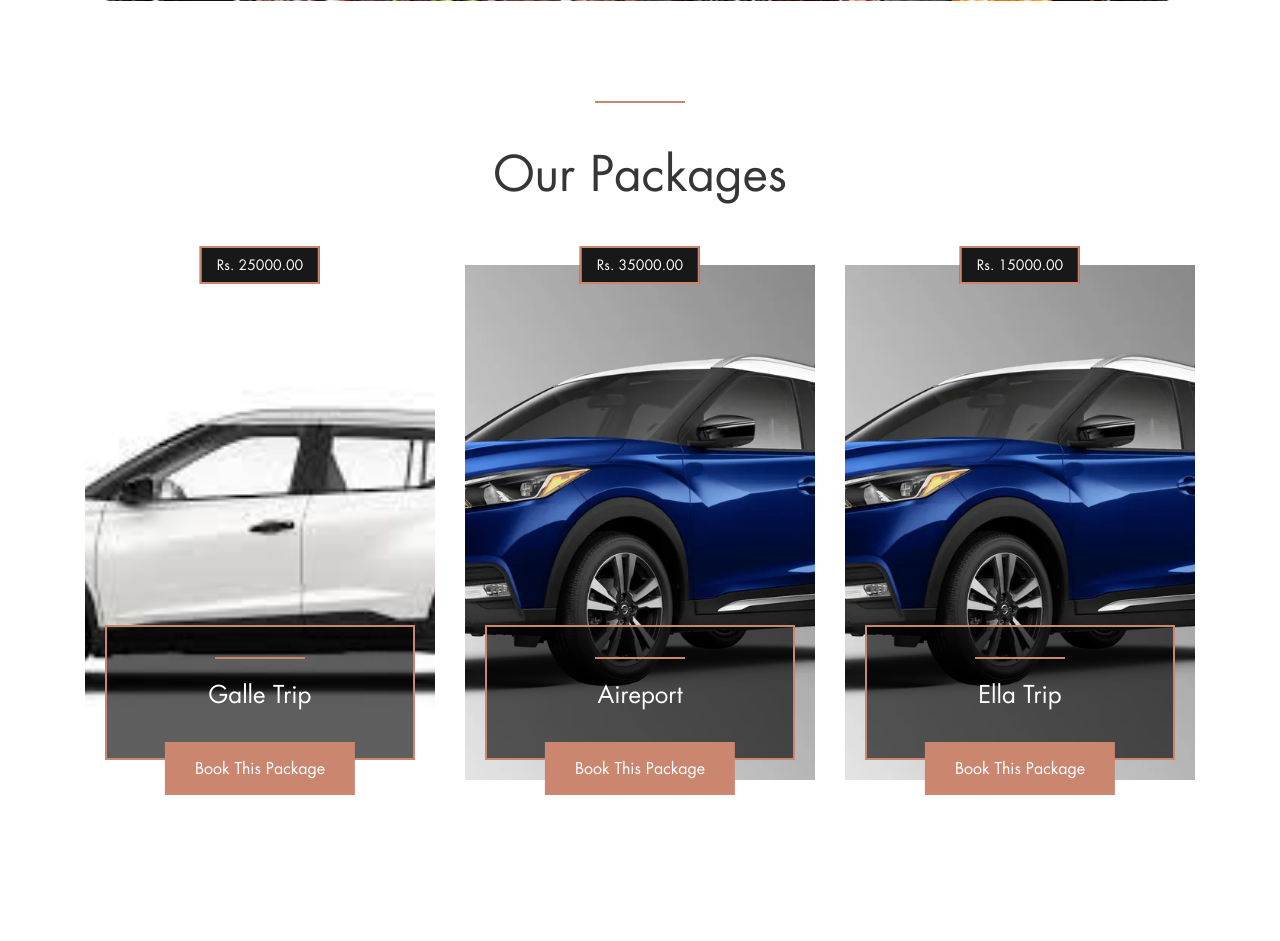
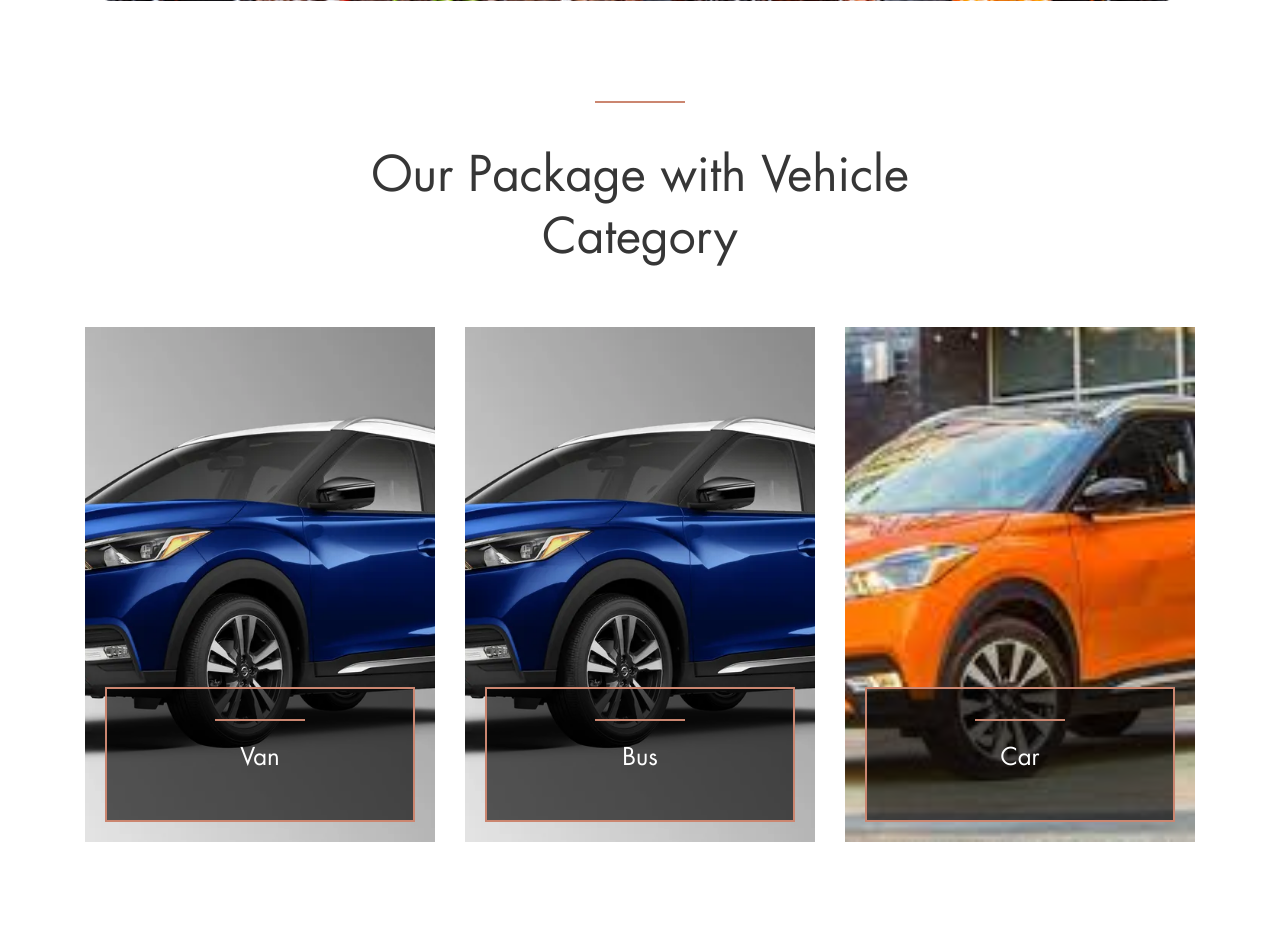
Before and after one commit to KanishkaDewSandaruwan/vehicleRent, a PHP site: page / in a window 1280 px wide. Shown: the part 1846-2787 px from the top of the page. Run offline with PHP 8.4, Linux system fonts and the light colour scheme; data comes from the database, SQL or seed files in the repository; a map, chart or similar area stays blank; some libraries are stand-ins or nearby versions; grey boxes are pictures that could not be loaded.

Commit message:
completed with others

```diff
--- a/admin/js/include/homejs.js
+++ b/admin/js/include/homejs.js
@@ -21,7 +21,7 @@ addContactMessage = (form) => {
                         }
                     });
                 } else { errorMessage("Please Enter Message"); }
-            } else { errorMessage("Please Enter Phone Number"); }
+            } else { errorMessage("Please Enter Subject"); }
         } else { errorMessage("Please Enter Email Address"); }
     } else { errorMessage("Please Enter Your Name"); }
 
--- a/admin/message.php
+++ b/admin/message.php
@@ -32,7 +32,7 @@
 
                                             <th>Name</th>
                                             <th>Email</th>
-                                            <th>Address</th>
+                                            <th>Subject</th>
                                             <th>Message</th>
                                         </tr>
                                     </thead>
--- a/admin/pages/navbar.php
+++ b/admin/pages/navbar.php
@@ -1,6 +1,6 @@
 <nav id="sidebar" class="sidebar js-sidebar">
     <div class="sidebar-content js-simplebar">
-        <a class="sidebar-brand" href="index.html">
+        <a class="sidebar-brand" href="index.php">
             <span class="align-middle">Roshan's Geuest House</span>
             <span class="align-middle">Vehicle Rent Service</span>
         </a>
@@ -47,7 +47,7 @@
 
             <li class="sidebar-item">
                 <a class="sidebar-link" href="orders.php">
-                    <i class="align-middle" data-feather="file"></i> <span class="align-middle">Orders</span>
+                    <i class="align-middle" data-feather="file"></i> <span class="align-middle">Package Orders</span>
                 </a>
             </li>
             <li class="sidebar-item">
--- a/contact.php
+++ b/contact.php
@@ -122,7 +122,7 @@
         <div class="container">
             <div class="row">
                 <div class="col-12">
-                    <iframe src="https://www.google.com/maps/embed?pb=!1m18!1m12!1m3!1d22236.40558254599!2d-118.25292394686001!3d34.057682914027104!2m3!1f0!2f0!3f0!3m2!1i1024!2i768!4f13.1!3m3!1m2!1s0x80c2c75ddc27da13%3A0xe22fdf6f254608f4!2z4Kay4Ka4IOCmj-CmnuCnjeCmnOCnh-CmsuCnh-CmuCwg4KaV4KeN4Kav4Ka-4Kay4Ka_4Kar4KeL4Kaw4KeN4Kao4Ka_4Kav4Ka84Ka-LCDgpq7gpr7gprDgp43gppXgpr_gpqgg4Kav4KeB4KaV4KeN4Kak4Kaw4Ka-4Ka34KeN4Kaf4KeN4Kaw!5e0!3m2!1sbn!2sbd!4v1532328708137" allowfullscreen></iframe>
+                <iframe src="https://www.google.com/maps/embed?pb=!1m18!1m12!1m3!1d3966.9263814348415!2d80.1009201!3d6.1405918!2m3!1f0!2f0!3f0!3m2!1i1024!2i768!4f13.1!3m3!1m2!1s0x3ae177c197b15779%3A0x92a333e4a6c88a2!2sRoshan&#39;s%20Guest%20House!5e0!3m2!1sen!2slk!4v1668007130892!5m2!1sen!2slk" width="600" height="450" style="border:0;" allowfullscreen="" loading="lazy" referrerpolicy="no-referrer-when-downgrade"></iframe>
                 </div>
             </div>
         </div>
--- a/index.php
+++ b/index.php
@@ -124,6 +124,52 @@
     </section>
     <!-- ##### Pool Area End ##### -->
 
+      <!-- ##### Rooms Area Start ##### -->
+      <section class="rooms-area section-padding-100-0">
+        <div class="container">
+            <div class="row justify-content-center">
+                <div class="col-12 col-lg-6">
+                    <div class="section-heading text-center">
+                        <div class="line-"></div>
+                        <h2>Our Package with Vehicle Category </h2>
+                    </div>
+                </div>
+            </div>
+
+            <div class="row justify-content-center">
+            <?php
+                        $getall = getAllCategory();
+
+                        while($row=mysqli_fetch_assoc($getall)){
+                            $cat_id = $row['cat_id'];
+                            $img = $row['cat_image'];
+                            $img_src = "server/uploads/category/".$img;
+
+                        $getallCp2 = getpackageByCatID($cat_id);
+                        if ($row2 = mysqli_fetch_assoc($getallCp2)) {
+                            ?>
+                <!-- Single Rooms Area -->
+                <div class="col-12 col-md-6 col-lg-4">
+                   <a href="packages.php?cat_id=<?php echo $cat_id; ?>">
+                   <div class="single-rooms-area wow fadeInUp" data-wow-delay="100ms">
+                        <!-- Thumbnail -->
+                        <div class="bg-thumbnail bg-img" style="background-image: url('<?php echo $img_src; ?>');"></div>
+                        <div class="rooms-text">
+                            <div class="line"></div>
+                            <h4><?php echo $row['cat_name']; ?></h4>
+
+                        </div>
+
+                    </div>
+                   </a>
+                </div>
+                <?php } } ?>
+
+
+            </div>
+        </div>
+    </section>
+
      <!-- ##### Rooms Area Start ##### -->
      <section class="rooms-area section-padding-100-0">
         <div class="container">
@@ -171,9 +217,7 @@
     <!-- ##### Contact Area Start ##### -->
     <section class="contact-area d-flex flex-wrap align-items-center">
         <div class="home-map-area">
-            <iframe
-                src="https://www.google.com/maps/embed?pb=!1m18!1m12!1m3!1d22236.40558254599!2d-118.25292394686001!3d34.057682914027104!2m3!1f0!2f0!3f0!3m2!1i1024!2i768!4f13.1!3m3!1m2!1s0x80c2c75ddc27da13%3A0xe22fdf6f254608f4!2z4Kay4Ka4IOCmj-CmnuCnjeCmnOCnh-CmsuCnh-CmuCwg4KaV4KeN4Kav4Ka-4Kay4Ka_4Kar4KeL4Kaw4KeN4Kao4Ka_4Kav4Ka84Ka-LCDgpq7gpr7gprDgp43gppXgpr_gpqgg4Kav4KeB4KaV4KeN4Kak4Kaw4Ka-4Ka34KeN4Kaf4KeN4Kaw!5e0!3m2!1sbn!2sbd!4v1532328708137"
-                allowfullscreen></iframe>
+        <iframe src="https://www.google.com/maps/embed?pb=!1m18!1m12!1m3!1d3966.9263814348415!2d80.1009201!3d6.1405918!2m3!1f0!2f0!3f0!3m2!1i1024!2i768!4f13.1!3m3!1m2!1s0x3ae177c197b15779%3A0x92a333e4a6c88a2!2sRoshan&#39;s%20Guest%20House!5e0!3m2!1sen!2slk!4v1668007130892!5m2!1sen!2slk" width="600" height="450" style="border:0;" allowfullscreen="" loading="lazy" referrerpolicy="no-referrer-when-downgrade"></iframe>
         </div>
         <!-- Contact Info -->
         <div class="contact-info">
--- a/profile.php
+++ b/profile.php
@@ -81,7 +81,7 @@
     <section class="rooms-area section-padding-0-100">
         <div class="container mt-5 mb-5">
             <div class="row">
-                <div class="col-md-2"><a href="booking_list.php" class="btn btn-primary">My Orders List</a></div>
+                <div class="col-md-2"><a href="booking_list.php" class="btn btn-primary">My Packages List</a></div>
                 <div class="col-md-4"><a href="rent_list.php" class="btn btn-primary">My Car Rent List</a></div>
             </div>
             <div class="row">
--- a/server/inc/get.php
+++ b/server/inc/get.php
@@ -17,6 +17,14 @@ function getAllAvailablepackage()
     include 'connection.php';
 
     $viewcat = "SELECT * FROM package WHERE is_deleted = 0 AND package_status = 1 ORDER BY date_updated DESC ";
+    return mysqli_query($con, $viewcat);
+}
+
+function getAllAvailablepackageByCategory($cat_id)
+{
+    include 'connection.php';
+
+    $viewcat = "SELECT * FROM package WHERE is_deleted = 0 AND package_status = 1 AND cat_id = '$cat_id' ORDER BY date_updated DESC ";
     return mysqli_query($con, $viewcat);
 }
 
@@ -42,6 +50,14 @@ function getpackageByID($package_id)
 	include 'connection.php';
 
 	$viewcat = "SELECT * FROM package WHERE is_deleted = 0 AND package_id = '$package_id' AND package_status = 1 ";
+	return mysqli_query($con, $viewcat);
+}
+
+function getpackageByCatID($cat_id)
+{
+	include 'connection.php';
+
+	$viewcat = "SELECT * FROM package WHERE is_deleted = 0 AND cat_id = '$cat_id' AND package_status = 1 ";
 	return mysqli_query($con, $viewcat);
 }
 
@@ -356,6 +372,7 @@ function getAllCategory()
 
 }
 
+
 function getAllCategoryByID($cat_id)
 {
     include 'connection.php';
```
Also changed, not shown: admin/index.php (+4 -4 lines), admin/release.php (+13 -9 lines), packages.php (+6 -1 lines), rent_list.php (+12 -9 lines).
